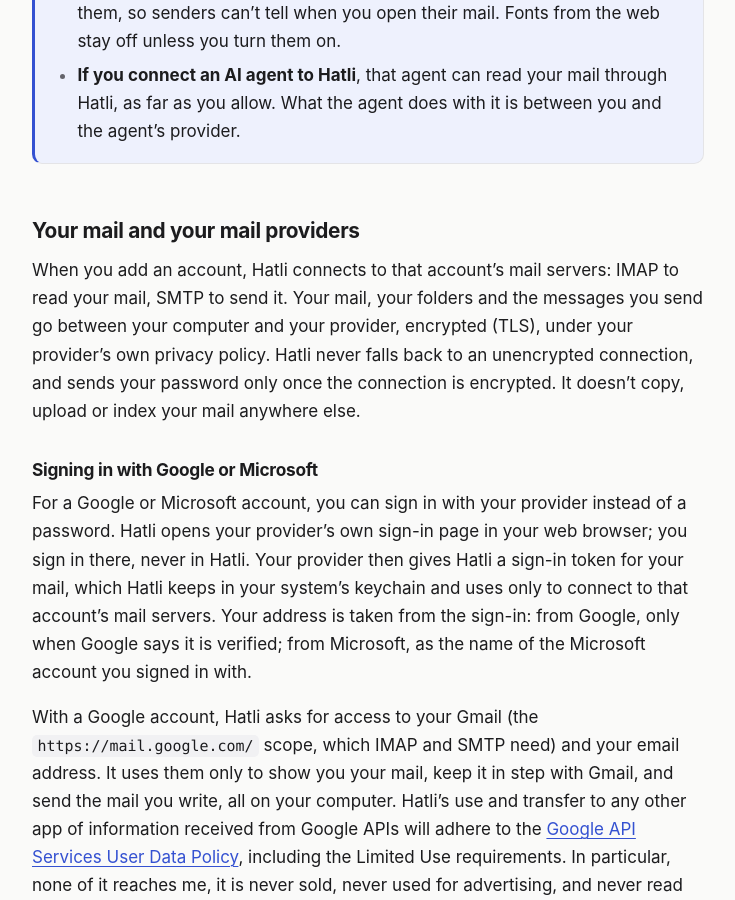
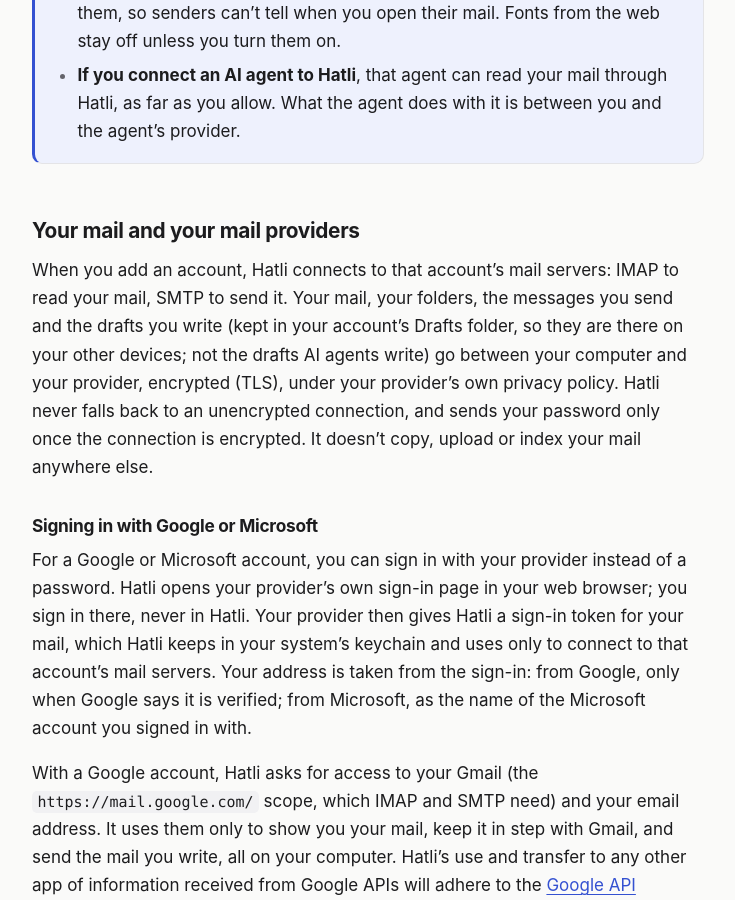
Before and after one commit to pulsar-a/documents, a Jekyll site: the page built from hatli/privacy-policy.md, in a window 1280 px wide and 900 px high, scrolled down 687 px. Shown: the whole window, without its empty margins (272-1007 px from the left). Built offline with Jekyll 4.4.1, drawn with Linux system fonts in a browser that asks for light colours; our own code applies the rules of GitHub Pages for plain Markdown files.

Commit message:
docs(hatli): your drafts follow you to your phone and webmail

```diff
--- a/hatli/privacy-policy.md
+++ b/hatli/privacy-policy.md
@@ -25,8 +25,9 @@ happens to your information when you use Hatli.
 ## Your mail and your mail providers
 
 When you add an account, Hatli connects to that account's mail servers: IMAP to read your mail, SMTP to send it. Your
-mail, your folders and the messages you send go between your computer and your provider, encrypted (TLS), under your
-provider's own privacy policy. Hatli never falls back to an unencrypted connection, and sends your password only once
+mail, your folders, the messages you send and the drafts you write (kept in your account's Drafts folder, so they are
+there on your other devices; not the drafts AI agents write) go between your computer and your provider, encrypted
+(TLS), under your provider's own privacy policy. Hatli never falls back to an unencrypted connection, and sends your password only once
 the connection is encrypted. It doesn't copy, upload or index your mail anywhere else.
 
 ### Signing in with Google or Microsoft
```
